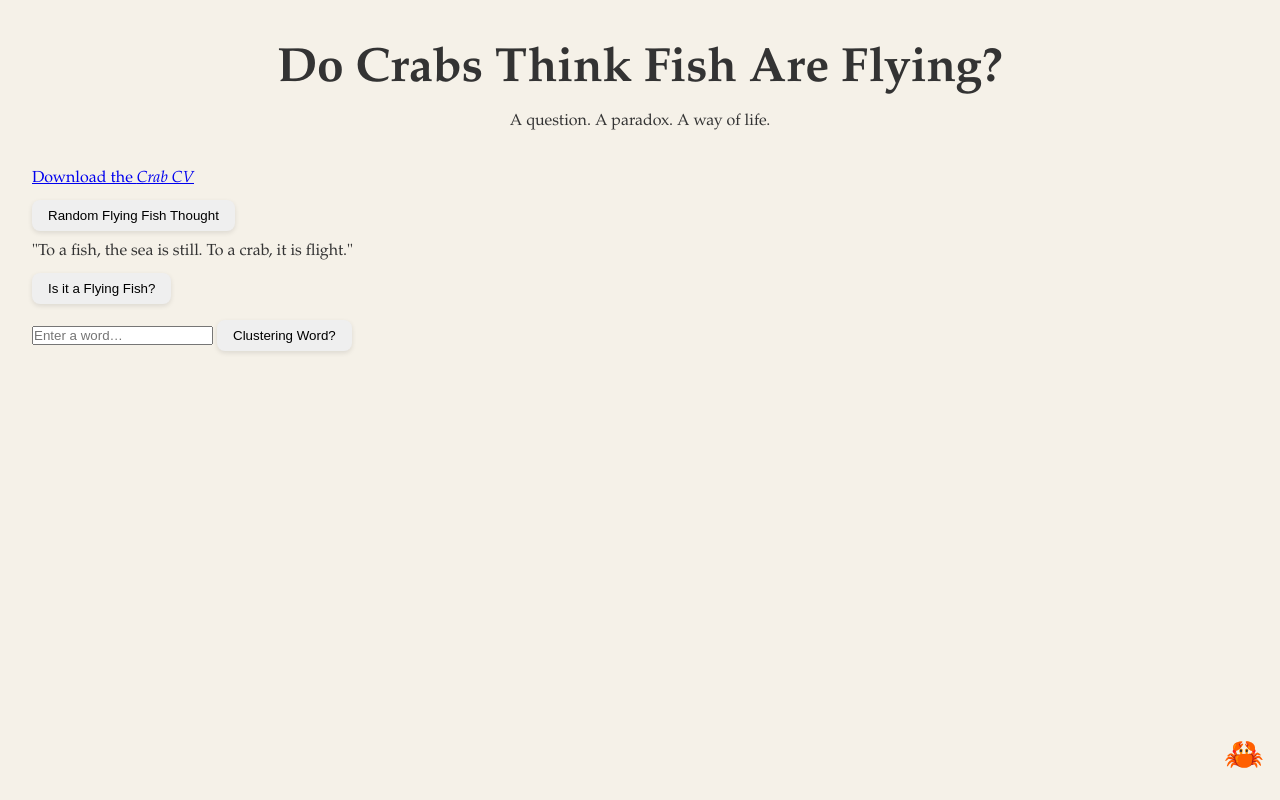
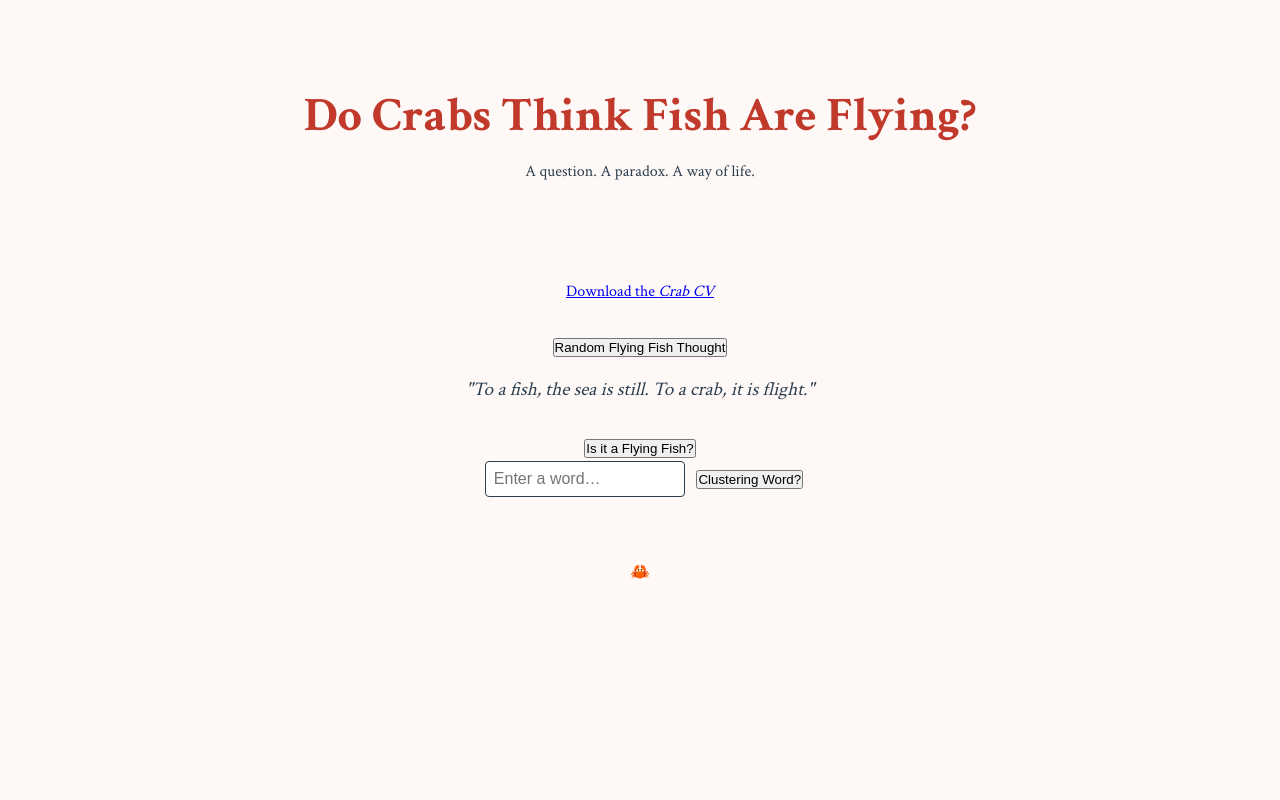
Before and after one commit to cbhughes29/docrabsthinkfishareflying.github.io, a plain HTML site: page index.html in a window 1280 px wide. Drawn offline with Linux system fonts and the light colour scheme; files that its build step writes are made by us from their sources; files whose address does not match are found by name.

Commit message:
Update style.css

```diff
--- a/style.css
+++ b/style.css
@@ -1,36 +1,103 @@
-/* Base resets */
-* { margin: 0; padding: 0; box-sizing: border-box; }
+/* 1) Import font + define your crab palette */
+@import url('https://fonts.googleapis.com/css2?family=Crimson+Text:wght@400;700&display=swap');
+
+:root {
+  --crab-red: #C0392B;    /* deep, meaty crab-shell red */
+  --bg-light:  #FEF9F7;   /* soft off-white */
+  --text-dark: #2C3E50;   /* rich charcoal */
+}
+
+/* 2) Reset & base typography */
+* {
+  margin: 0;
+  padding: 0;
+  box-sizing: border-box;
+}
 
 body {
-  font-family: 'Garamond', serif;
-  background: #f5f1e8;
-  color: #333;
-  line-height: 1.6;
-  padding: 2rem;
+  background: var(--bg-light);
+  color: var(--text-dark);
+  font-family: 'Crimson Text', Garamond, serif;
+  line-height: 1.5;
+  padding: 1rem;
 }
-.hero {
+
+/* 3) Hero styling */
+header {
   text-align: center;
-  margin-bottom: 2rem;
+  padding: 4rem 1rem;
 }
-.hero h1 {
+header h1 {
   font-size: 3rem;
+  color: var(--crab-red);
+  margin-bottom: .5rem;
 }
-button {
+header .subtitle {
+  font-size: 1.25rem;
+  opacity: .8;
+}
+
+/* Center and constrain content */
+main {
+  max-width: 600px;
+  margin: 0 auto;
+}
+section {
+  margin: 2rem 0;
+  text-align: center;
+}
+
+/* 4) Button styles */
+.btn {
+  display: inline-block;
+  margin: .5rem .25rem;
+  padding: .6rem 1.2rem;
+  background: var(--crab-red);
+  color: var(--bg-light);
+  border: none;
+  border-radius: 4px;
+  font-size: 1rem;
   cursor: pointer;
-  padding: 0.5rem 1rem;
-  border: none;
-  border-radius: 0.5rem;
-  box-shadow: 0 2px 5px rgba(0,0,0,0.1);
-  margin: 0.5rem 0;
+  transition: opacity .2s;
 }
-#backdoor {
-  position: fixed;
-  bottom: 1rem;
-  right: 1rem;
+.btn:hover {
+  opacity: .9;
+}
+
+/* Thought blockquote */
+blockquote {
+  margin: 1rem auto;
+  font-style: italic;
+  font-size: 1.2rem;
+}
+
+/* Inputs */
+input[type="text"] {
+  padding: .5rem;
+  font-size: 1rem;
+  border: 1px solid var(--text-dark);
+  border-radius: 4px;
+  width: 60%;
+  max-width: 200px;
+  margin: 0 .5rem;
+}
+
+/* Results paragraphs */
+#fish-result,
+#cluster-result {
+  margin-top: .5rem;
+  font-weight: bold;
+}
+
+/* Footer + Easter egg */
+footer {
+  text-align: center;
+  margin-top: 4rem;
+}
+#easter-egg {
   font-size: 2rem;
   cursor: pointer;
 }
-
-  <script src="js/main.js"></script>
-</body>
-</html>
+.hidden {
+  display: none;
+}
```
